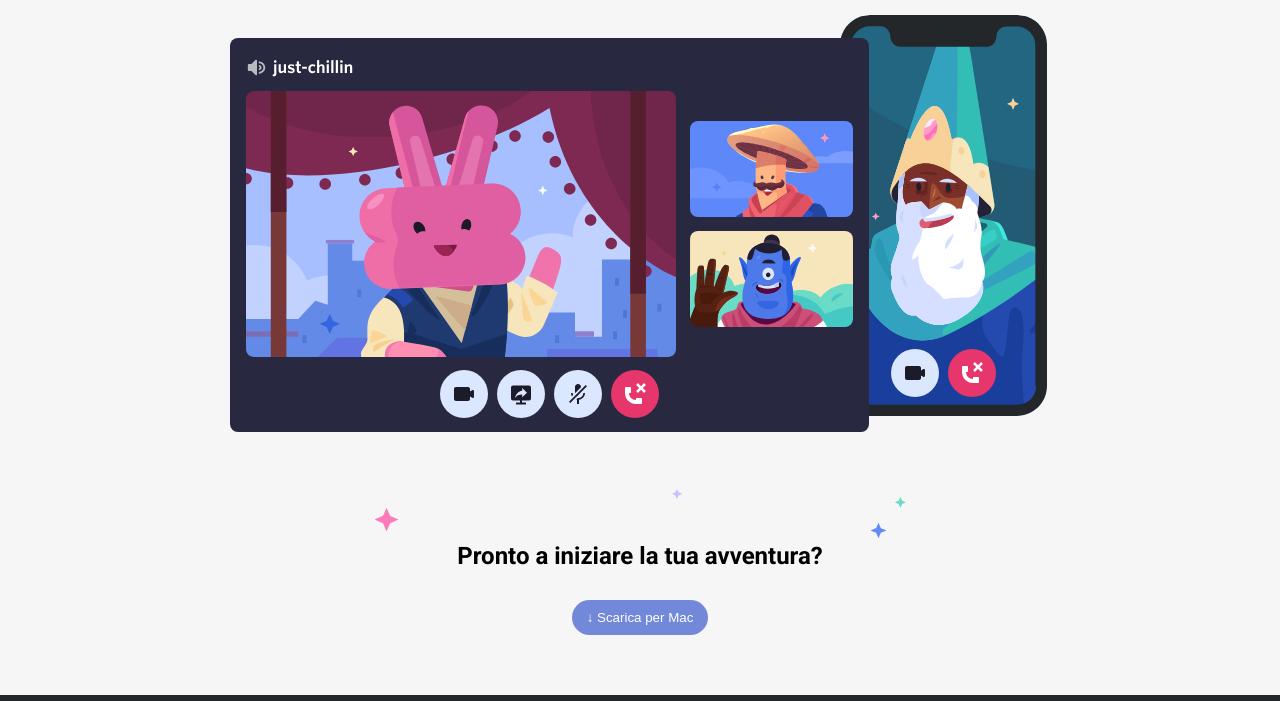
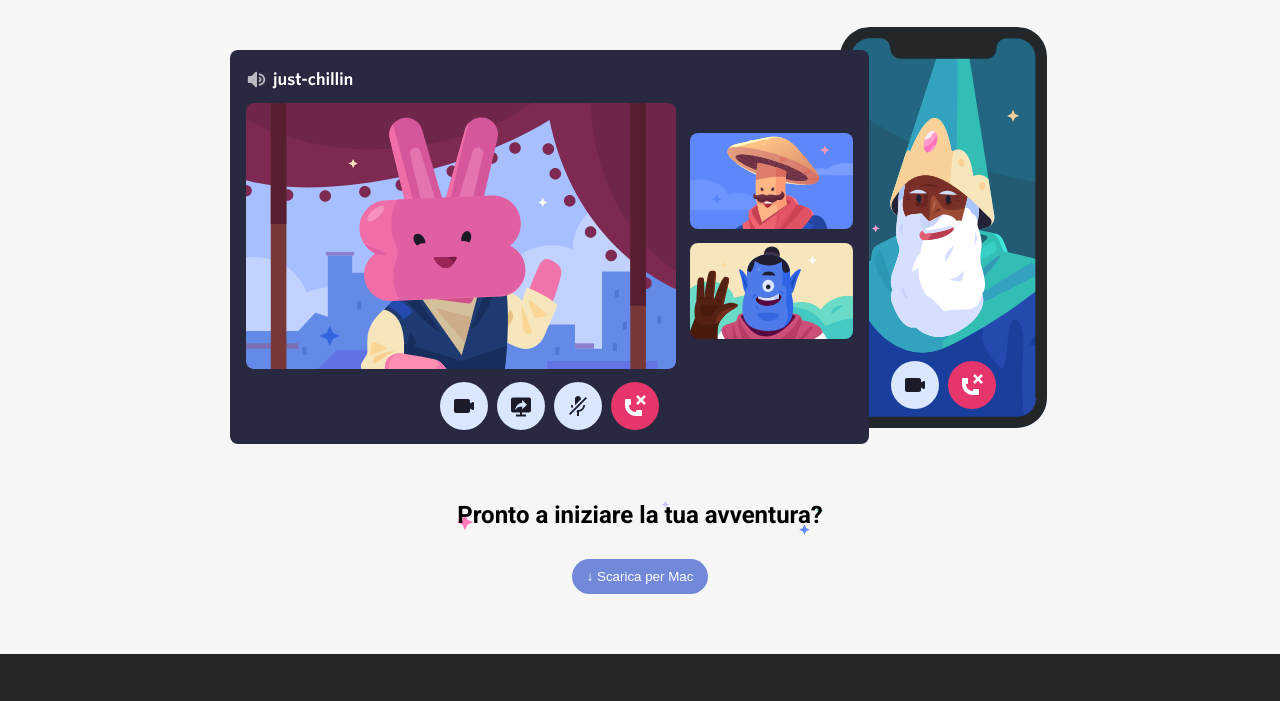
Before and after one commit to martinapiglio/htmlcss-discord, a plain HTML site: page index.html in a window 1280 px wide. Shown: the part 2521-3222 px from the top of the page. Drawn offline with Linux system fonts and the light colour scheme.

Commit message:
wave img space margin + stars img correction

```diff
--- a/css/style.css
+++ b/css/style.css
@@ -161,11 +161,11 @@
     padding-bottom: 20px;
 }
 
-main section .bottom #button-section-bottom img {
-    overflow: hidden;
-}
+main section .bottom h3 {
+    background-image: url("../img/stars.svg");
+    background-size: contain;
+    background-repeat: no-repeat;
 
-main section .bottom h3 {
     font-size: 1.5em;
     padding-bottom: 30px;
 }
@@ -268,7 +268,7 @@
 /* wave styling */
 .wave-transition {
     filter: invert(96%);
-    margin: -4px;  /* to be double-checked if correct */
+    display: block; /* correzione per spazio bianco tra section e img wave */
 }
 
 .reverse {
--- a/index.html
+++ b/index.html
@@ -97,9 +97,6 @@
                     <h2>Tecnologia affidabile per tenersi in contatto</h2>
                     <p>Video e audio a bassa latenza ti faranno sentire come se foste tutti nella stessa stanza. Fai ciao in video, guarda gli amici giocare in streaming, o riunitevi in una sessione di disegno con la condivisione schermo.</p>
                     <img src="img/item4-big.svg" alt="img4">
-                    <div id="img-bottom">
-                        <img src="img/stars.svg" alt="img-stars">
-                    </div>
                     <h3>Pronto a iniziare la tua avventura?</h3>
                     <button id="mac-download-button" class="buttons">&darr; Scarica per Mac</div>
 
```
